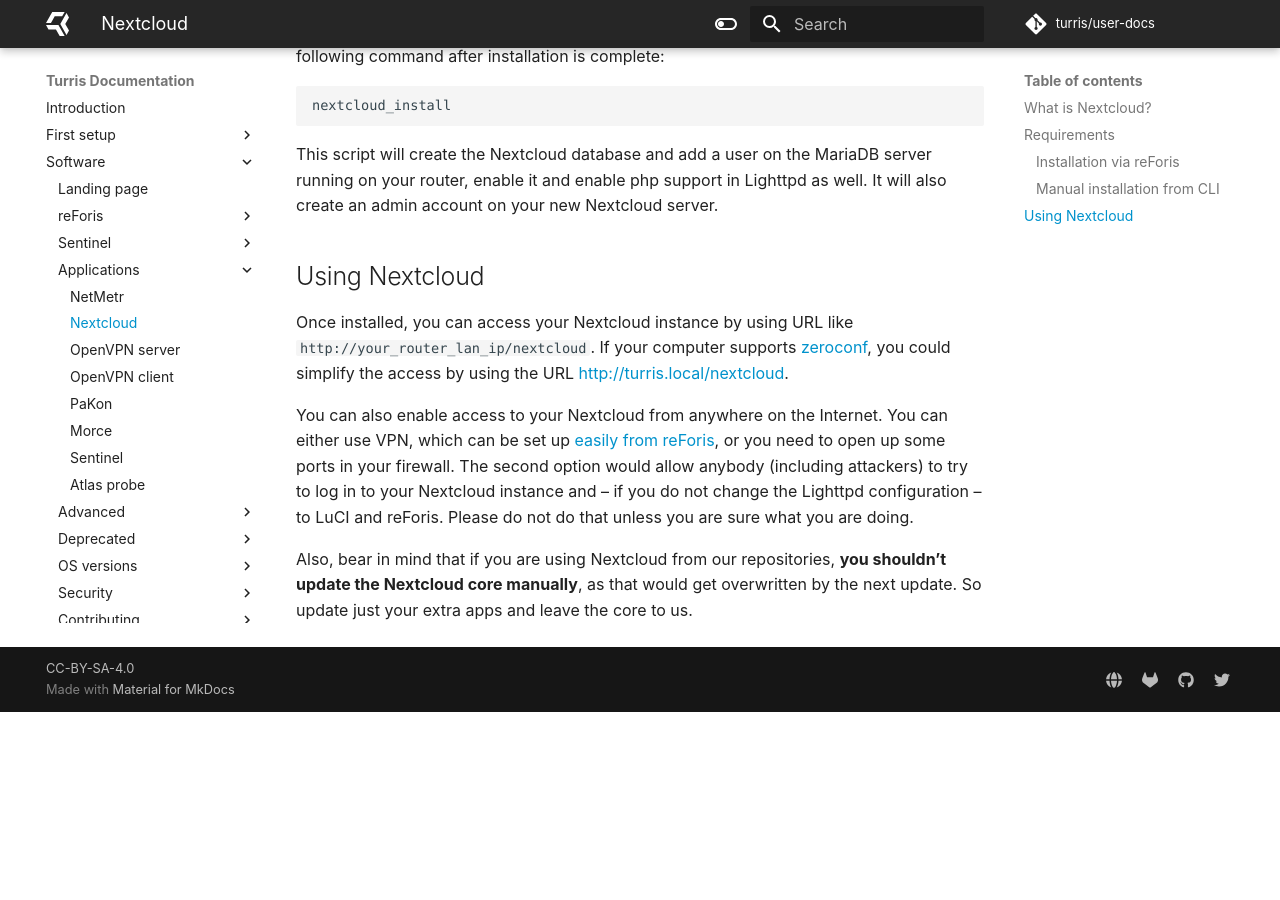
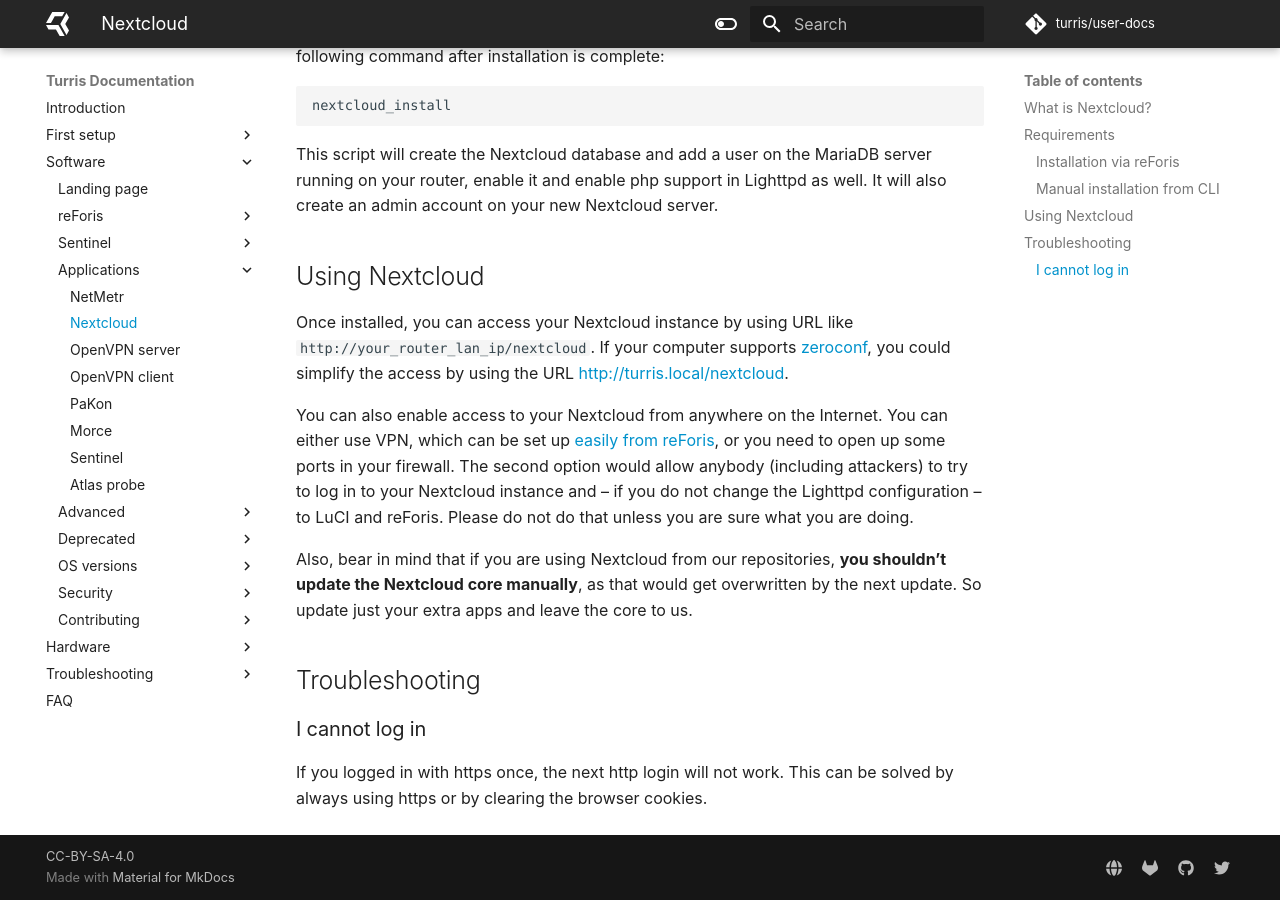
Before and after one commit to turris-cz/user-docs, an MkDocs documentation site: the page built from docs/geek/nextcloud/nextcloud.md, in a window 1280 px wide and 900 px high, scrolled down 2800 px. Built offline with MkDocs 1.6.1 and Material for MkDocs 9.7.7, drawn with Linux system fonts in a browser that asks for light colours; plug-ins that fetch from the network failed and are left out; before the commit the page ends 3512 px from its top, so only the background shows below that.

Commit message:
geek/nextcloud: Document issues with http + https

```diff
--- a/docs/geek/nextcloud/nextcloud.md
+++ b/docs/geek/nextcloud/nextcloud.md
@@ -110,3 +110,10 @@
 Also, bear in mind that if you are using Nextcloud from our repositories, **you
 shouldn't update the Nextcloud core manually**, as that would get overwritten by
 the next update. So update just your extra apps and leave the core to us.
+
+## Troubleshooting
+
+### I cannot log in
+
+If you logged in with https once, the next http login will not work. This can
+be solved by always using https or by clearing the browser cookies.
```
